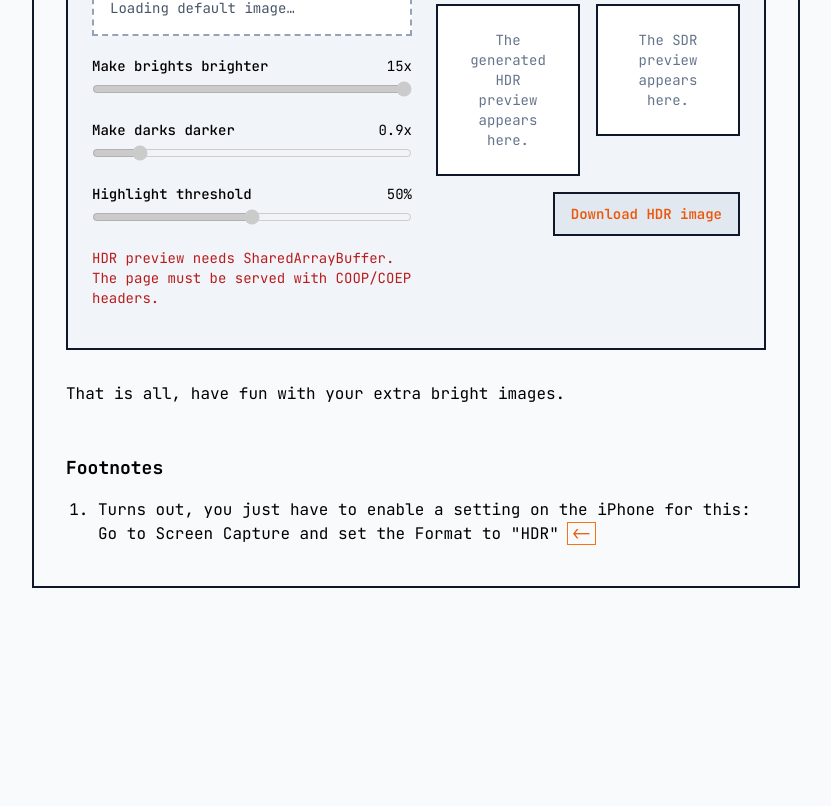
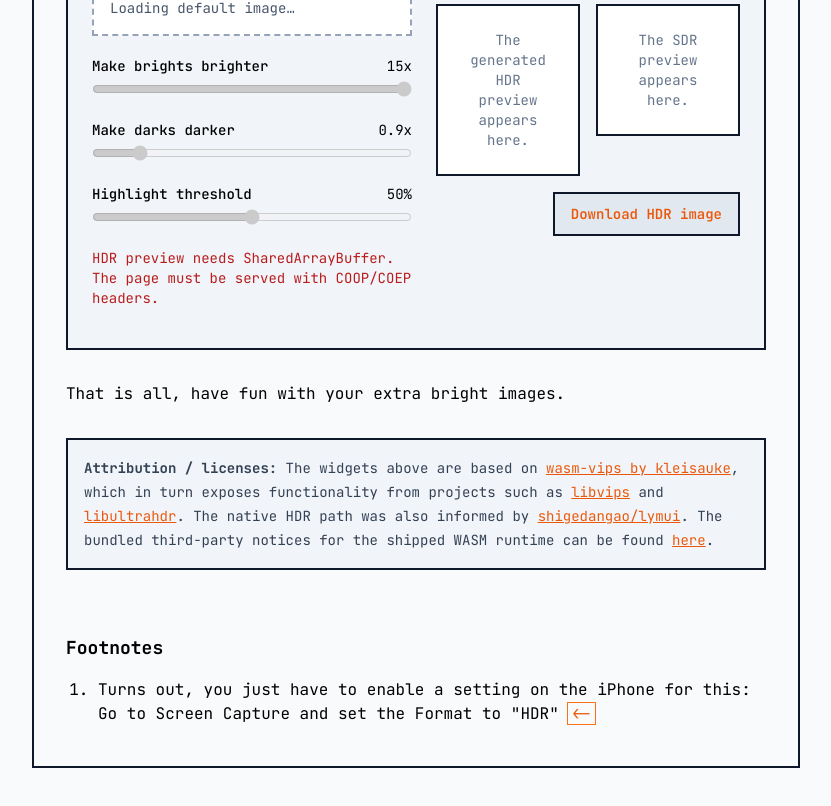
Before and after one commit to TN1ck/tn1ck.com, a Next.js app: page /blog/abuse-hdr-images-for-marketing in a window 1280 px wide. Shown: the part 3107-3913 px from the top of the page, without its empty margins (224-1055 px from the left). Before the commit the page ends 3775 px from the top, so only its background shows below. Built offline with nearby package versions, Linux system fonts and the light colour scheme.

Commit message:
docs: add hdr blog attribution block

```diff
--- a/pages/blog/abuse-hdr-images-for-marketing.tsx
+++ b/pages/blog/abuse-hdr-images-for-marketing.tsx
@@ -237,6 +237,45 @@ const AbuseHDRImagesForMarketingBlog: NextPage = () => {
         <HDRImageWidget variant="native" />
 
         <p>That is all, have fun with your extra bright images.</p>
+
+        <div className="my-8 border-2 border-slate-900 bg-slate-100 p-4 text-sm leading-6 text-slate-700">
+          <strong>Attribution / licenses:</strong> The widgets above are based
+          on{" "}
+          <a
+            target="_blank"
+            rel="noopener noreferrer"
+            href="https://github.com/kleisauke/wasm-vips"
+          >
+            wasm-vips by kleisauke
+          </a>
+          , which in turn exposes functionality from projects such as{" "}
+          <a
+            target="_blank"
+            rel="noopener noreferrer"
+            href="https://github.com/libvips/libvips"
+          >
+            libvips
+          </a>{" "}
+          and{" "}
+          <a
+            target="_blank"
+            rel="noopener noreferrer"
+            href="https://github.com/google/libultrahdr"
+          >
+            libultrahdr
+          </a>
+          . The native HDR path was also informed by{" "}
+          <a
+            target="_blank"
+            rel="noopener noreferrer"
+            href="https://github.com/shigedangao/lymui"
+          >
+            shigedangao/lymui
+          </a>
+          . The bundled third-party notices for the shipped WASM runtime can be
+          found{" "}
+          <a href="/wasm-vips/THIRD-PARTY-NOTICES.md">here</a>.
+        </div>
       </BlogContent>
     </Container>
   )
```
